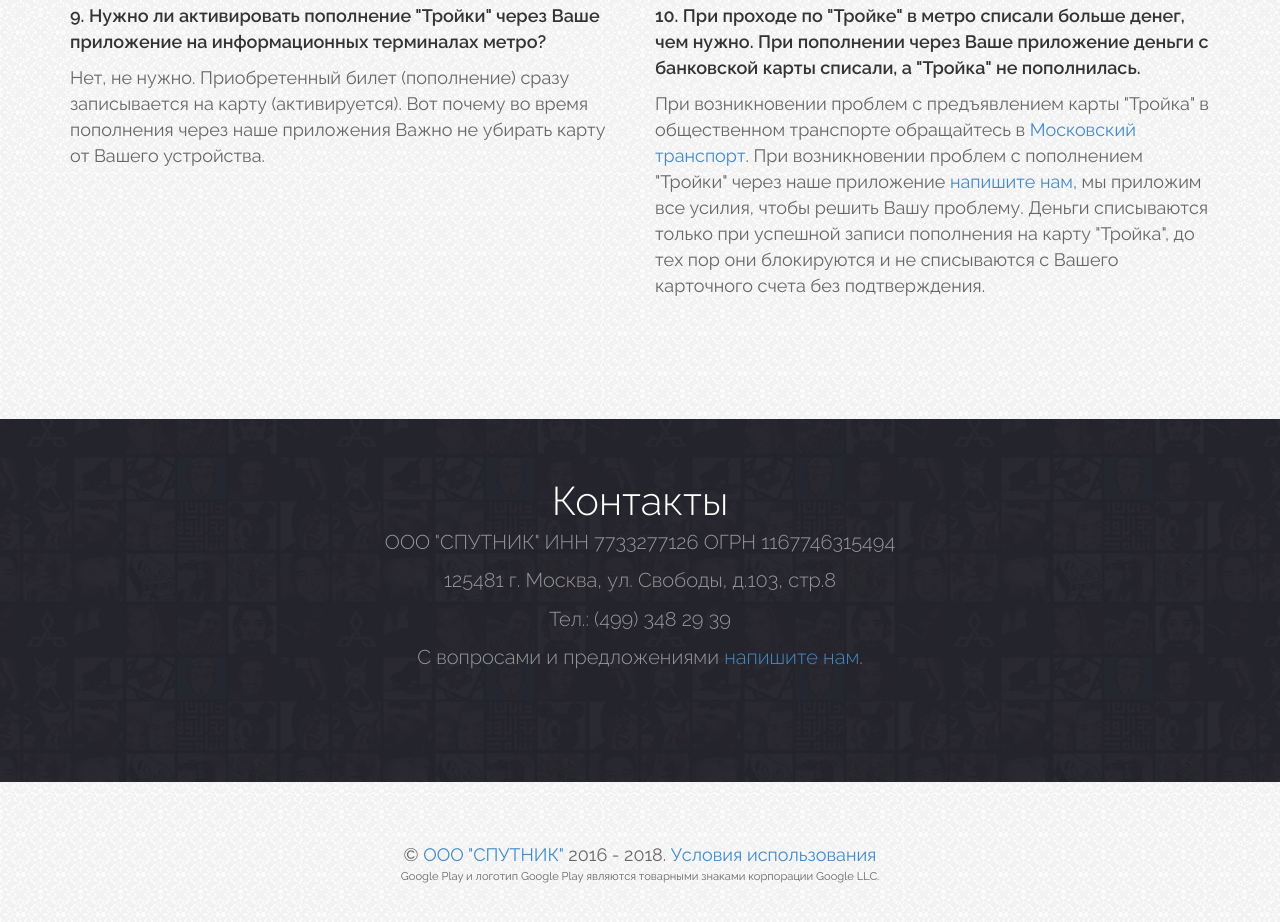
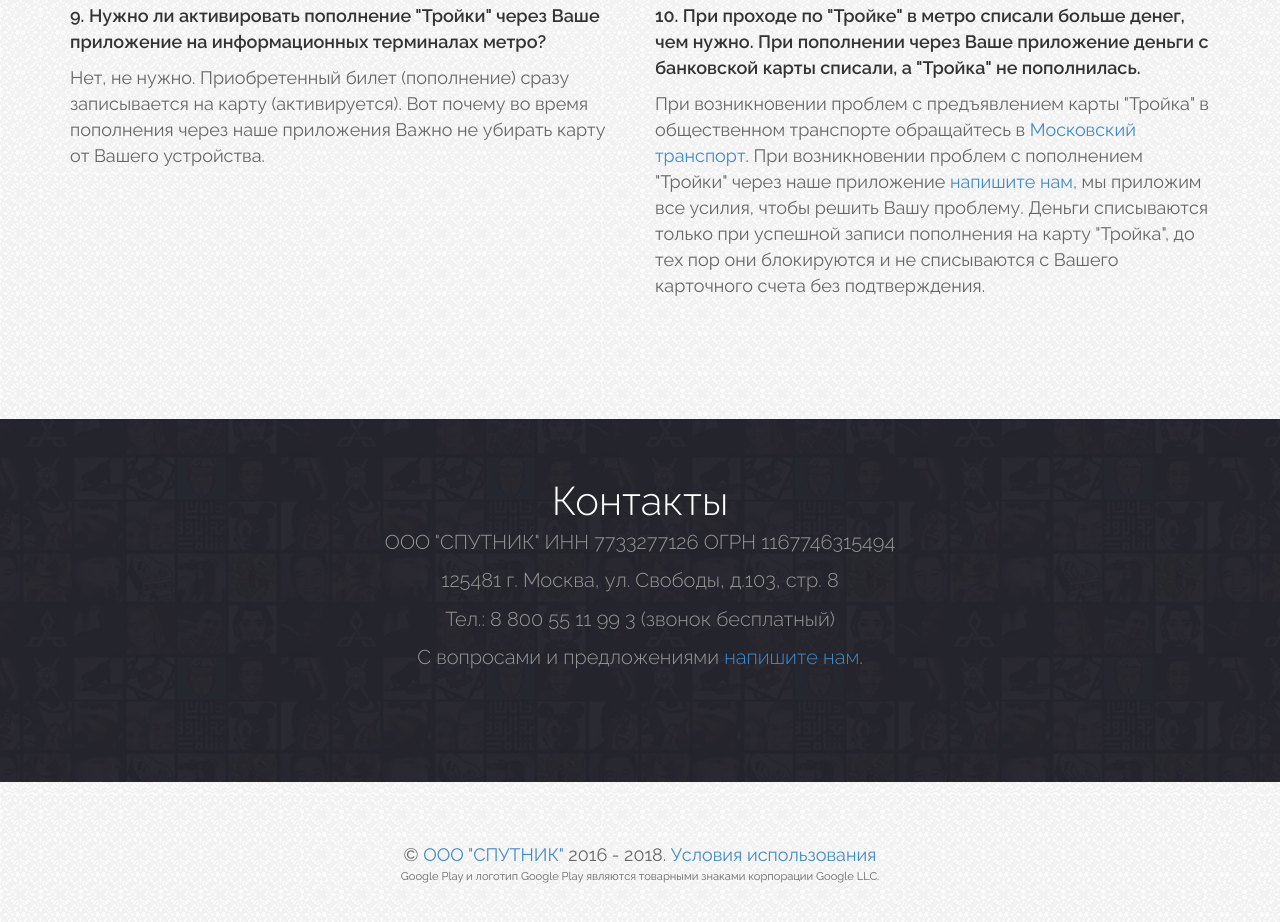
Before and after one commit to m17021963/troika-balance-website, a plain HTML site: page index.html in a window 1280 px wide. Shown: the part 3553-4475 px from the top of the page. Drawn offline with Linux system fonts and the light colour scheme; files whose address does not match are found by name.

Commit message:
tel. number change to 8 800

```diff
--- a/index.html
+++ b/index.html
@@ -601,8 +601,8 @@
 						<div class="col-sm-12 text-center triggerAnimation animated" data-animate="fadeInDown">
 							<h1>Контакты</h1>
 							<p>ООО "СПУТНИК" ИНН 7733277126 ОГРН 1167746315494  </p>
-							<p>125481 г. Москва, ул. Свободы, д.103, стр.8  </p>
-							<p>Тел.: (499) 348 29 39</p>
+							<p>125481 г. Москва, ул. Свободы, д.103, стр. 8  </p>
+							<p>Тел.: 8 800 55 11 99 3 (звонок бесплатный)</p>
 							<p>C вопросами и предложениями <a href="mailto:help@troikamos.ru">напишите нам</a>.</p>
 						</div>
 					</div>
```
